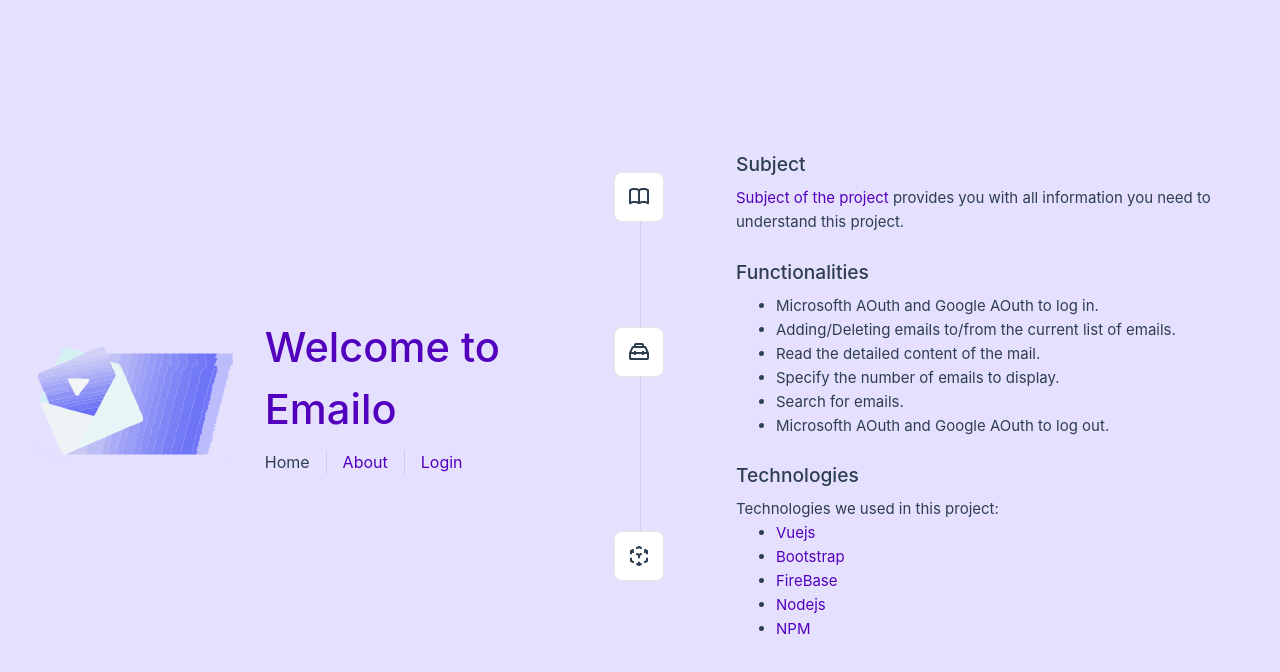
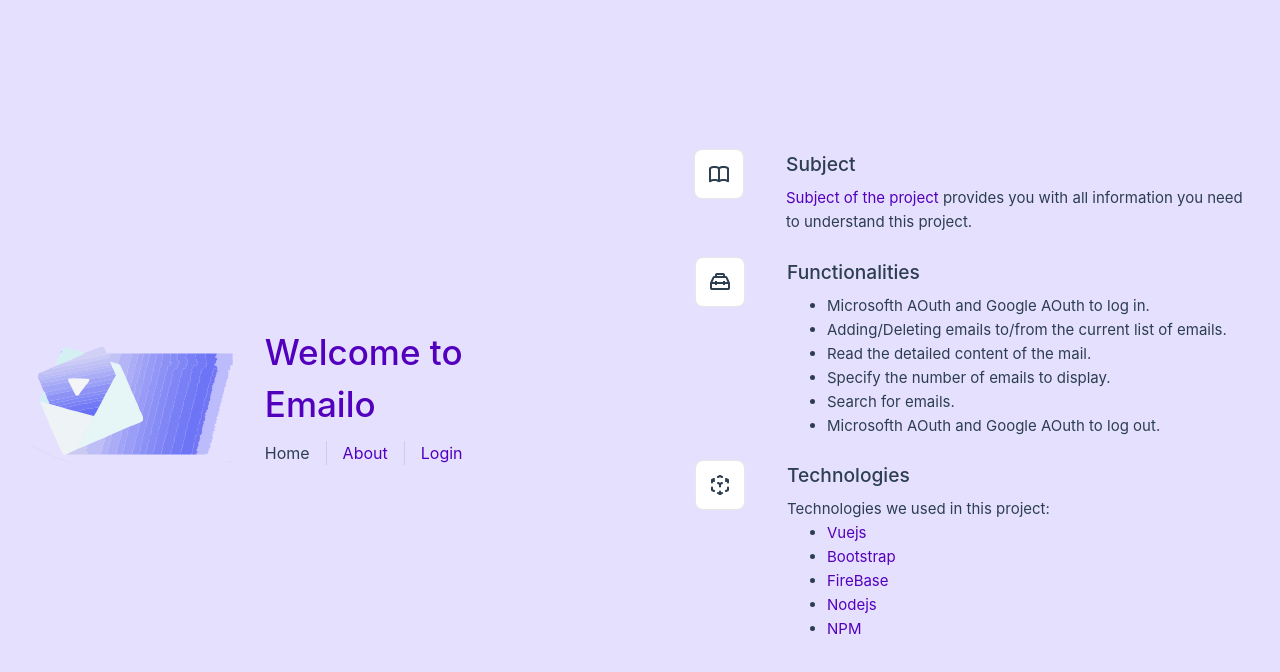
Before and after one commit to Nath9666/EmailManagement, a Vue app in the folder emailmanagement/: page / in a window 1280 px wide. Shown: the top 672 px of the page. Built offline with nearby package versions, Linux system fonts and the light colour scheme.

Commit message:
petite modification des positions + diminumtion de la taille du message de welcome

```diff
--- a/emailmanagement/src/components/HelloWorld.vue
+++ b/emailmanagement/src/components/HelloWorld.vue
@@ -34,6 +34,7 @@ h3 {
   .greetings h1,
   .greetings h3 {
     text-align: left;
+    font-size: 35px;
   }
 }
 </style>
--- a/emailmanagement/src/components/WelcomeItem.vue
+++ b/emailmanagement/src/components/WelcomeItem.vue
@@ -49,7 +49,7 @@ h3 {
   i {
     top: calc(50% - 25px);
     left: -26px;
-    position: absolute;
+    position: relative;
     border: 1px solid var(--color-border);
     background: var(--color-background);
     border-radius: 8px;
@@ -60,7 +60,7 @@ h3 {
   .item:before {
     content: ' ';
     border-left: 1px solid var(--color-border);
-    position: absolute;
+    position: relative;
     left: 0;
     bottom: calc(50% + 25px);
     height: calc(50% - 25px);
@@ -69,7 +69,7 @@ h3 {
   .item:after {
     content: ' ';
     border-left: 1px solid var(--color-border);
-    position: absolute;
+    position: relative;
     left: 0;
     top: calc(50% + 25px);
     height: calc(50% - 25px);
```
